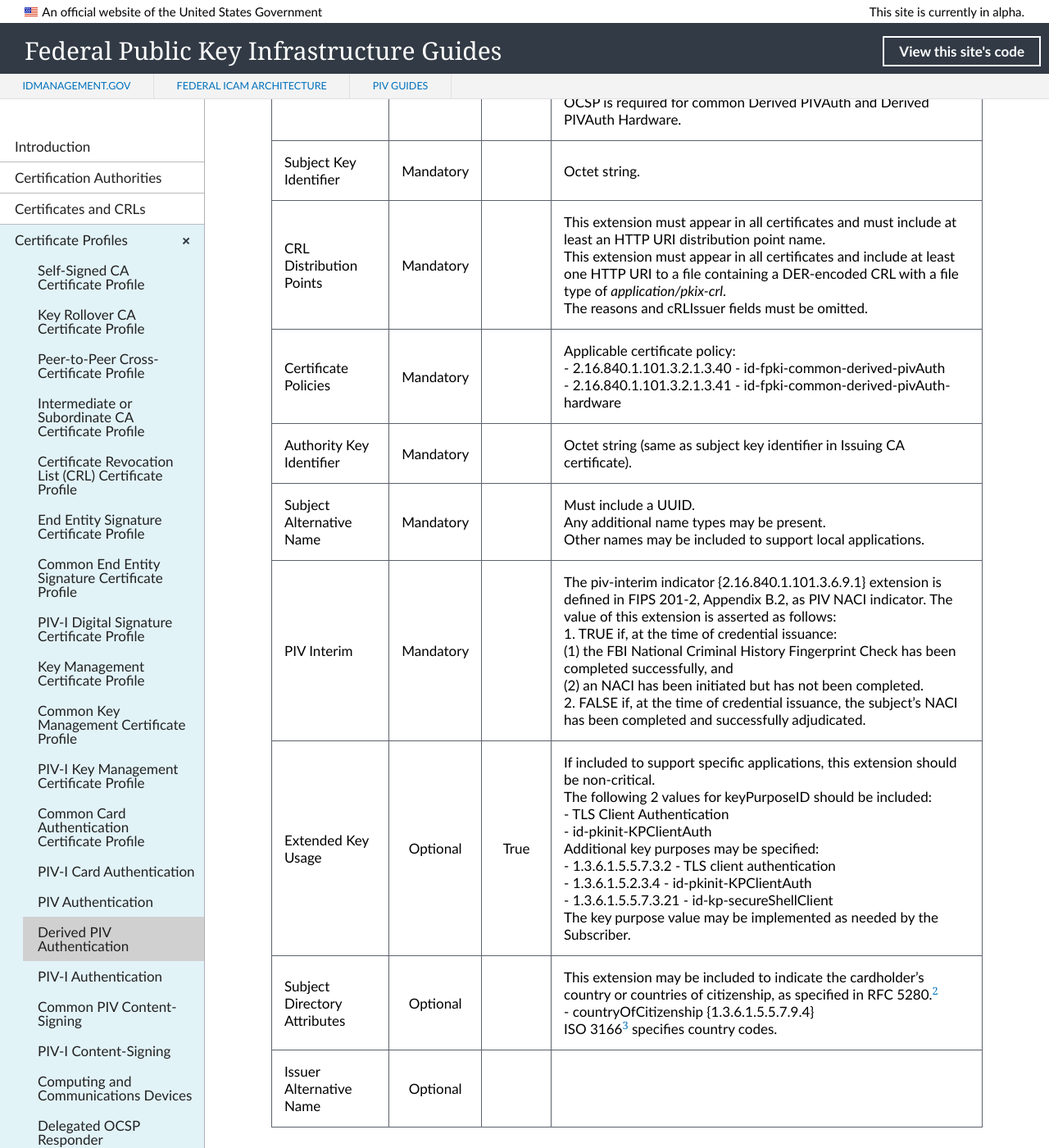
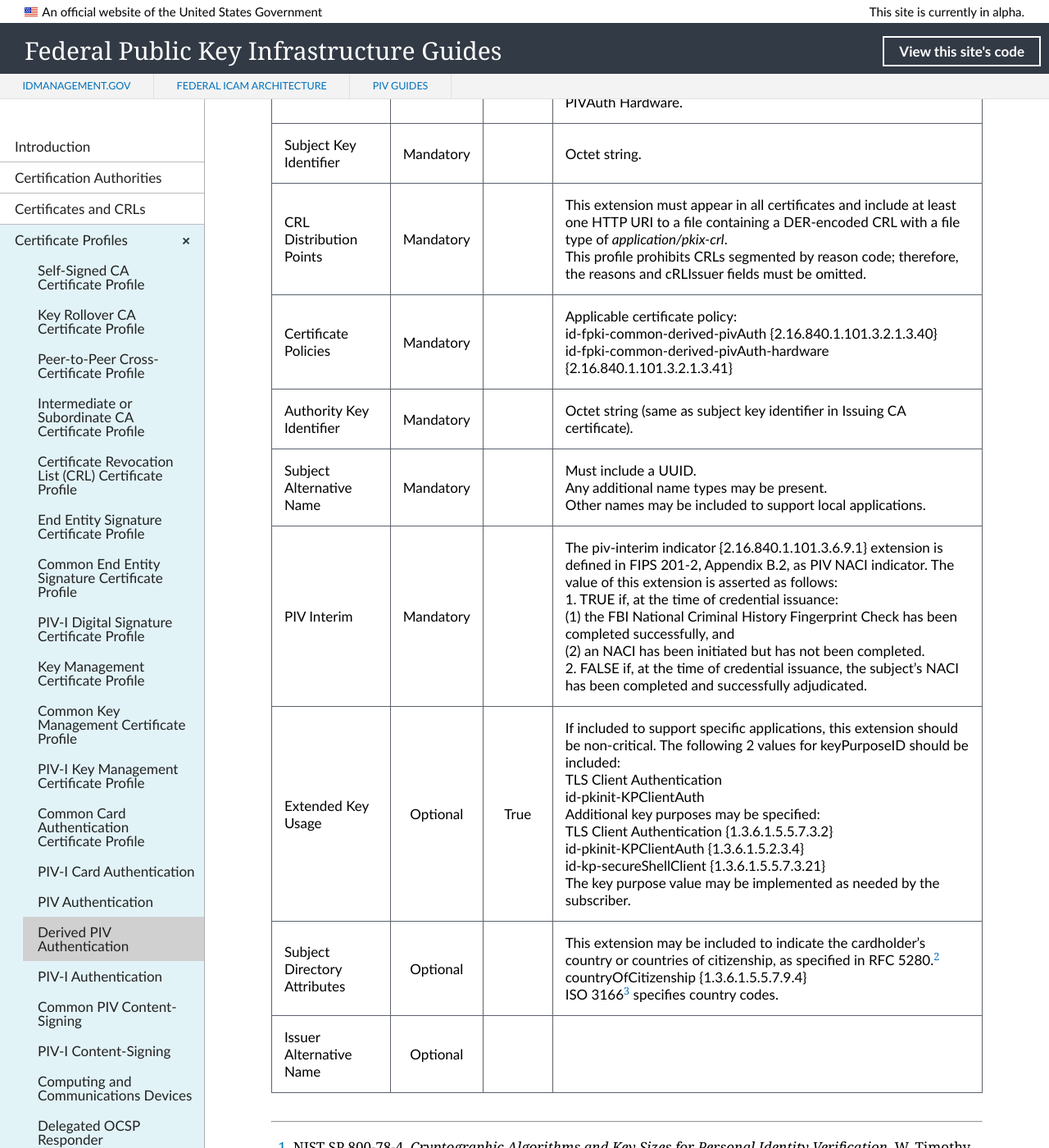
Before and after one commit to GSA/fpki-guides, a Jekyll site: the page built from _profiles/15_derived_piv_auth.md, in a window 1280 px wide and 1400 px high, scrolled down 1349 px. Shown: the whole window at 82% size. Built offline with Jekyll 4.4.1, drawn with Linux system fonts in a browser that asks for light colours; nearby versions of some CDN libraries; library files that are not in the unit come from our copies; some of the changed text lies outside the part shown.

Commit message:
Update 15_derived_piv_auth.md
Content and formatting

```diff
--- a/_profiles/15_derived_piv_auth.md
+++ b/_profiles/15_derived_piv_auth.md
@@ -21,13 +21,13 @@ permalink: profiles/derivedpivauth/
 | Key Usage  | Mandatory | True |  digitalSignature.  |
 | Authority Information Access   | Mandatory  |  | id-ad-caIssuers {1.3.6.1.5.5.7.48.2} access method entry that contains HTTP URL for .p7c file containing certificates issued to Issuing CA.<br>id-ad-ocsp {1.3.6.1.5.5.7.48.1} access method entry that contains HTTP URL for the Issuing CA OCSP Responder.<br>OCSP is required for common Derived PIVAuth and Derived PIVAuth Hardware.  |
 | Subject Key Identifier   | Mandatory |  | Octet string.  |
-| CRL Distribution Points   | Mandatory |   |  This extension must appear in all certificates and must include at least an HTTP URI distribution point name.<br>This extension must appear in all certificates and include at least one HTTP URI to a file containing a DER-encoded CRL with a file type of _application/pkix-crl_.<br>The reasons and cRLIssuer fields must be omitted.<!--Redundancy issue.--> |
-| Certificate Policies   | Mandatory  |  | Applicable certificate policy: <br>- 2.16.840.1.101.3.2.1.3.40 - id-fpki-common-derived-pivAuth<br>- 2.16.840.1.101.3.2.1.3.41 - id-fpki-common-derived-pivAuth-hardware |
+| CRL Distribution Points   | Mandatory |   |  This extension must appear in all certificates and include at least one HTTP URI to a file containing a DER-encoded CRL with a file type of _application/pkix-crl_.<br>This profile prohibits CRLs segmented by reason code; therefore, the reasons and cRLIssuer fields must be omitted. |
+| Certificate Policies   | Mandatory  |  | Applicable certificate policy:<br>id-fpki-common-derived-pivAuth {2.16.840.1.101.3.2.1.3.40} <br>id-fpki-common-derived-pivAuth-hardware {2.16.840.1.101.3.2.1.3.41}  |
 | Authority Key Identifier   | Mandatory  |  | Octet string (same as subject key identifier in Issuing CA certificate). |
 | Subject Alternative Name   | Mandatory  |  | Must include a UUID.<br>Any additional name types may be present.<br>Other names may be included to support local applications.  |
 | PIV Interim    | Mandatory  |  | The piv-interim indicator {2.16.840.1.101.3.6.9.1} extension is defined in FIPS 201-2, Appendix B.2, as PIV NACI indicator. The value of this extension is asserted as follows:<br>1. TRUE if, at the time of credential issuance:<br>(1) the FBI National Criminal History Fingerprint Check has been completed successfully, and<br>(2) an NACI has been initiated but has not been completed.<br>2. FALSE if, at the time of credential issuance, the subject’s NACI has been completed and successfully adjudicated.  |
-| Extended Key Usage   | Optional  | True | If included to support specific applications, this extension should be non-critical.<br>The following 2 values for keyPurposeID should be included:<br>- TLS Client Authentication<br>- id-pkinit-KPClientAuth<br>Additional key purposes may be specified:<br>- 1.3.6.1.5.5.7.3.2 - TLS client authentication<br>- 1.3.6.1.5.2.3.4 - id-pkinit-KPClientAuth<br>- 1.3.6.1.5.5.7.3.21 - id-kp-secureShellClient<br>The key purpose value may be implemented as needed by the Subscriber.  |
-| Subject Directory Attributes   | Optional  |  | This extension may be included to indicate the cardholder's country or countries of citizenship, as specified in RFC 5280.<sup>[2](#2)</sup> <br>- countryOfCitizenship {1.3.6.1.5.5.7.9.4}<br>ISO 3166<sup>[3](#3)</sup> specifies country codes. |
+| Extended Key Usage   | Optional  | True | If included to support specific applications, this extension should be non-critical. The following 2 values for keyPurposeID should be included:<br>TLS Client Authentication<br>id-pkinit-KPClientAuth<br>Additional key purposes may be specified:<br>TLS Client Authentication {1.3.6.1.5.5.7.3.2}<br>id-pkinit-KPClientAuth {1.3.6.1.5.2.3.4}<br> id-kp-secureShellClient {1.3.6.1.5.5.7.3.21}<br>The key purpose value may be implemented as needed by the subscriber.  |
+| Subject Directory Attributes   | Optional  |  | This extension may be included to indicate the cardholder's country or countries of citizenship, as specified in RFC 5280.<sup>[2](#2)</sup> <br>countryOfCitizenship {1.3.6.1.5.5.7.9.4}<br>ISO 3166<sup>[3](#3)</sup> specifies country codes. |
 | Issuer Alternative Name   | Optional  |  |   |
 
 ------
```
Also changed, not shown: other parts of _profiles/15_derived_piv_auth.md (+3 -3 lines).
